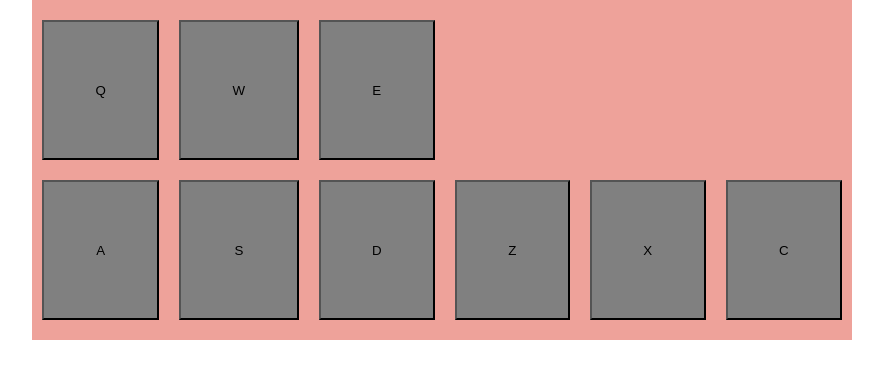
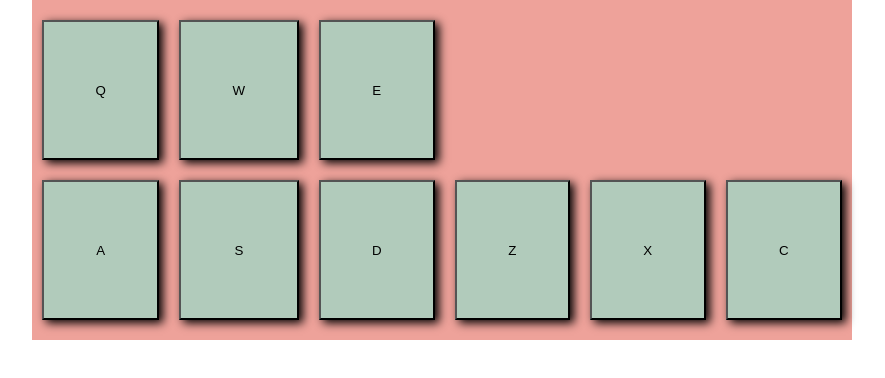
Before and after one commit to iabrenne/DrumMachine, a React (Create React App) app: page / in a window 1280 px wide. Shown: the top 378 px of the page, without its empty margins (198-1083 px from the left). Built offline with nearby package versions, Linux system fonts and the light colour scheme.

Commit message:
Prettified buttons

```diff
--- a/src/App.css
+++ b/src/App.css
@@ -13,7 +13,8 @@
   height: 99vh;
   max-height: 300px; }
   #drum-machine .drum-pad {
-    background-color: grey; }
+    background-color: #b1cbbb;
+    box-shadow: 4px 3px 9px 0px; }
   #drum-machine #Bell {
     grid-area: button1; }
   #drum-machine #Sneeze {
--- a/src/App.scss
+++ b/src/App.scss
@@ -22,8 +22,10 @@ $main-padding-vertical: 20px;
     height:99vh;
     max-height:300px;
 
+
     .drum-pad{
-        background-color: grey;
+        background-color:#b1cbbb;
+        box-shadow: 4px 3px 9px 0px;
 }
 
     #Bell{
```
